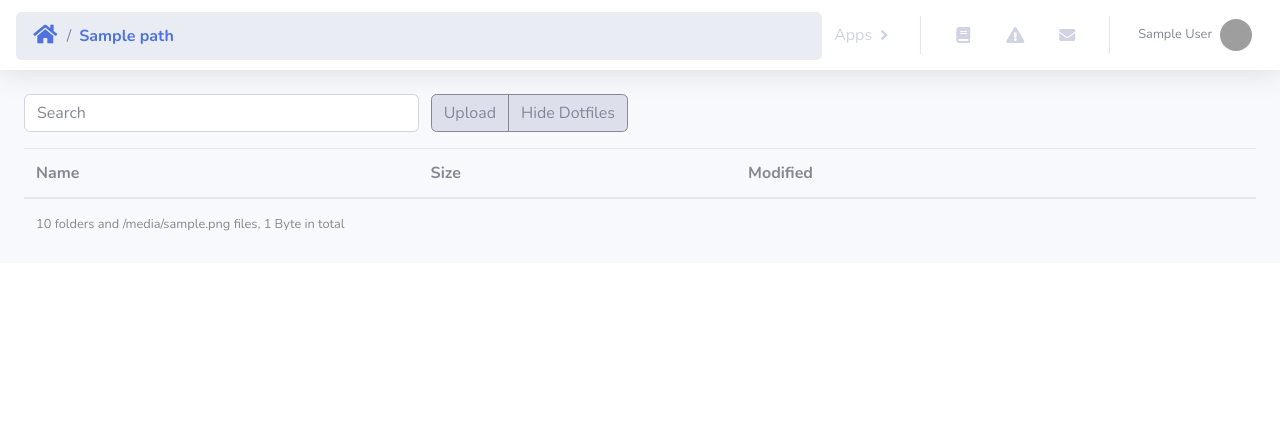
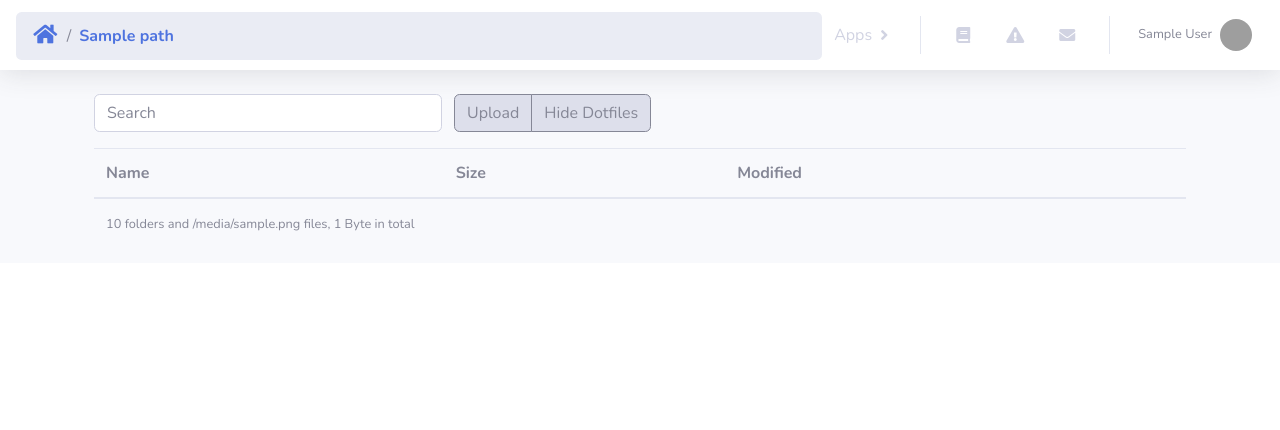
Before and after one commit to mpg-age-bioinformatics/flaski, a Flask app: template app/templates/storage.html in a window 1280 px wide. Shown: the top 430 px of the page. Run offline with Flask 2, Linux system fonts and the light colour scheme; a user stored in the database is signed in; tables that the repository leaves empty hold one stand-in row (values such as "Sample post"); the template is opened without the code that fills it: most values are stand-ins (such as "Sample title", 1, 10 or a date in 2020); parts of the project's set-up code (start-up, migrations or seed data) failed here and were passed over; some libraries are stand-ins or nearby versions; grey boxes are pictures that could not be loaded.

Commit message:
storage: search working

```diff
--- a/app/templates/storage.html
+++ b/app/templates/storage.html
@@ -9,6 +9,10 @@
 
   <script src="https://kit.fontawesome.com/609ed3ec10.js" crossorigin="anonymous"></script>
 
+  <!--link rel="stylesheet" href="{{url_for('static', filename='fileserver/css/custom.css')}}"-->
+  <!--link rel="stylesheet" href="{{url_for('static', filename='fileserver/css/listr.pack.css')}}"-->
+  <!--link rel="stylesheet" href="{{url_for('static', filename='fileserver/css/jquery.filer.css')}}"-->
+
   <!-- Custom fonts for this template-->
   <link rel="stylesheet" href="{{ url_for('static', filename='vendor/fontawesome-free/css/all.min.css') }}" type="text/css">
   <link href="https://fonts.googleapis.com/css?family=Nunito:200,200i,300,300i,400,400i,600,600i,700,700i,800,800i,900,900i" rel="stylesheet">
@@ -17,10 +21,6 @@
   <link rel="stylesheet" href="{{ url_for('static', filename='css/sb-admin-2.min.css') }}" type="text/css">
 
   <link rel="icon" href="{{ url_for('static', filename='dog-solid.png') }}">
-
-  <!--link rel="stylesheet" href="{{url_for('static', filename='fileserver/css/custom.css')}}">
-  <link rel="stylesheet" href="{{url_for('static', filename='fileserver/css/listr.pack.css')}}">
-  <link rel="stylesheet" href="{{url_for('static', filename='fileserver/css/jquery.filer.css')}}"-->
 
 </head>
 
@@ -60,10 +60,8 @@
 
 
                     <ul class="navbar-nav ml-auto">
-                        <li class="nav-item dropdown">
-                        <a class="nav-link dropdown-toggle" href="#" id="navbarDropdown" role="button" data-toggle="dropdown" aria-haspopup="true" aria-expanded="false">
-                            Apps
-                        </a>
+                        <li class="nav-item dropdown" >
+                        <a class="nav-link dropdown-toggle" href="#" id="navbarDropdown" role="button" data-toggle="dropdown" aria-haspopup="true" aria-expanded="false">Apps </a>
                         <div class="dropdown-menu dropdown-menu-right animated--fade-in" aria-labelledby="navbarDropdown">
                             <a class="dropdown-item" href="#">Scatter plot</a>
                             <a class="dropdown-item" href="#">Line plot</a>
@@ -150,7 +148,7 @@
 
                 <!-- Begin Page Content -->
                 <section>
-                <div class="container-fluid">
+                <div class="container">
                 <!--div class="container"-->
                     <div class="row">
                         <!--div class="col-xs-12">
@@ -316,14 +314,12 @@
         </div>
     </div-->
 
-
-    <script type="text/javascript" src="{{url_for('static', filename='fileserver/js/jquery.min.js')}}"></script>
     <script type="text/javascript" src="{{url_for('static', filename='fileserver/js/tether.min.js')}}"></script>
     <script type="text/javascript" src="{{url_for('static', filename='fileserver/js/bootstrap.min.js')}}"></script>
-    <script type="text/javascript" src="{{url_for('static', filename='fileserver/js/listr.pack.js')}}"></script>
+    <script type="text/javascript" src="{{url_for('static', filename='fileserver/js/jquery.min.js')}}"></script>
+    <script type="text/javascript" src="{{url_for('static', filename='fileserver/js/custom.js')}}"></script>
     <script type="text/javascript" src="{{url_for('static', filename='fileserver/js/jquery.filer.min.js')}}"></script>
     <script type="text/javascript" src="{{url_for('static', filename='fileserver/js/jquery.base64.min.js')}}"></script>
-    <script type="text/javascript" src="{{url_for('static', filename='fileserver/js/custom.js')}}"></script>
 
     <!-- Bootstrap core JavaScript-->
     <script src="{{ url_for('static', filename='vendor/jquery/jquery.min.js') }}"></script>
@@ -342,5 +338,7 @@
     <script src="{{ url_for('static', filename='js/demo/chart-area-demo.js') }}"></script>
     <script src="{{ url_for('static', filename='js/demo/chart-pie-demo.js') }}"></script>
 
+    <script type="text/javascript" src="{{url_for('static', filename='fileserver/js/listr.pack.js')}}"></script>
+
 </body>
 </html>
```
Also changed, not shown: app.db.
